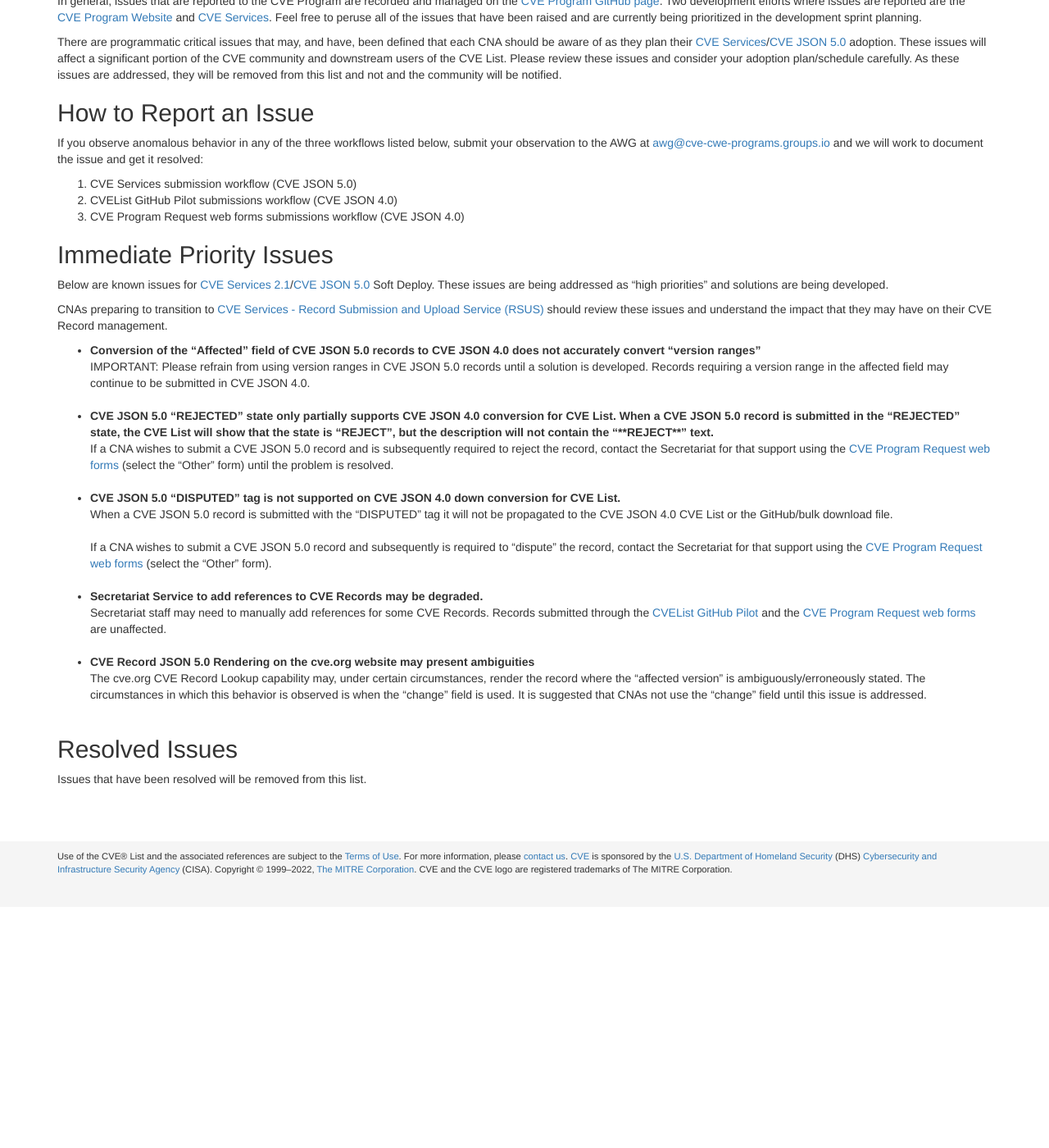
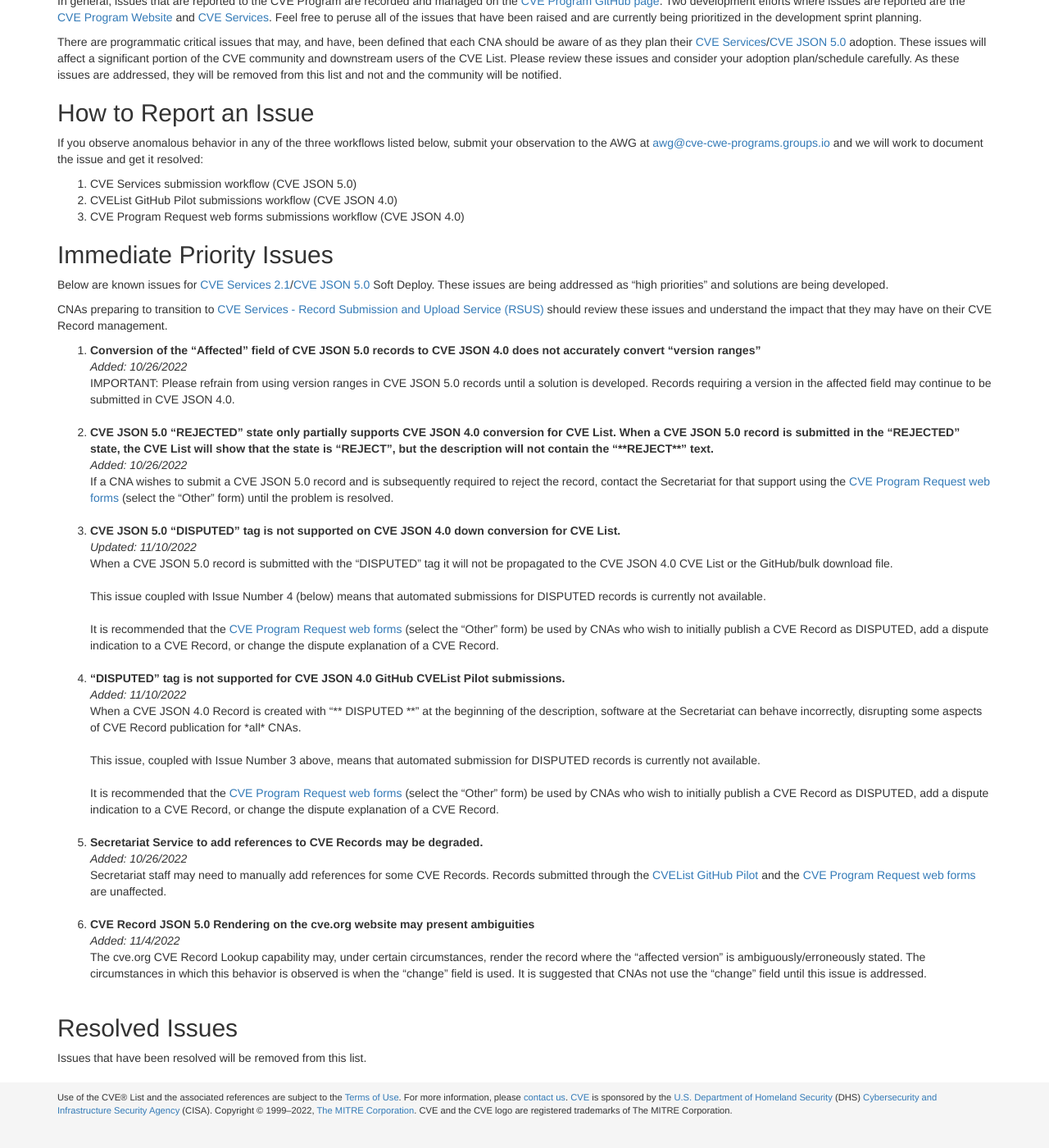
Before and after one commit to CVEProject/cveproject.github.io, a Jekyll site: the page built from automation-cve-services-known-issues.md, in a window 1280 px wide and 1400 px high, scrolled down 294 px. Shown: the whole window at 82% size. Built offline with Jekyll 4.4.1, drawn with Linux system fonts in a browser that asks for light colours; nearby versions of some CDN libraries.

Commit message:
Update automation-cve-services-known-issues.md
Added dates to the issues. Updated issue #3 and add a new issue #4.

```diff
--- a/automation-cve-services-known-issues.md
+++ b/automation-cve-services-known-issues.md
@@ -27,24 +27,36 @@ Below are known issues for [CVE Services 2.1](https://cveproject.github.io/autom
 
 CNAs preparing to transition to [CVE Services - Record Submission and Upload Service (RSUS)](https://cveproject.github.io/automation-cve-services#services-overview) should review these issues and understand the impact that they may have on their CVE Record management.
 
-<ul>
+<ol>
     <li><strong>Conversion of the “Affected” field of CVE JSON 5.0 records to CVE JSON 4.0 does not accurately convert “version ranges”</strong><br/>
-IMPORTANT: Please refrain from using version ranges in CVE JSON 5.0 records until a solution is developed. Records requiring a version range in the affected field may continue to be submitted in CVE JSON 4.0.</li>
+        <i>Added: 10/26/2022</i><br/>
+IMPORTANT: Please refrain from using version ranges in CVE JSON 5.0 records until a solution is developed. Records requiring a version in the affected field may continue to be submitted in CVE JSON 4.0.</li>
     <br/>
     <li><strong>CVE JSON 5.0 “REJECTED” state only partially supports CVE JSON 4.0 conversion for CVE List. When a CVE JSON 5.0 record is submitted in the “REJECTED” state, the CVE List will show that the state is “REJECT”, but the description will not contain the “**REJECT**” text.</strong><br/>
+        <i>Added: 10/26/2022</i><br/>
 If a CNA wishes to submit a CVE JSON 5.0 record and is subsequently required to reject the record, contact the Secretariat for that support using the <a href="https://cveform.mitre.org/">CVE Program Request web forms</a> (select the “Other” form) until the problem is resolved.</li>
     <br/>
     <li><strong>CVE JSON 5.0 “DISPUTED” tag is not supported on CVE JSON 4.0 down conversion for CVE List.</strong><br/>
+        <i>Updated: 11/10/2022</i><br/>
 When a CVE JSON 5.0 record is submitted with the “DISPUTED” tag it will not be propagated to the CVE JSON 4.0 CVE List or the GitHub/bulk download file.<br/><br/>
-If a CNA wishes to submit a CVE JSON 5.0 record and subsequently is required to “dispute” the record, contact the Secretariat for that support using the <a href="https://cveform.mitre.org/">CVE Program Request web forms</a> (select the “Other” form).</li>
+This issue coupled with Issue Number 4 (below) means that automated submissions for DISPUTED records is currently not available.<br/><br/>
+It is recommended that the <a href="https://cveform.mitre.org/">CVE Program Request web forms</a> (select the “Other” form) be used by CNAs who wish to initially publish a CVE Record as DISPUTED, add a dispute indication to a CVE Record, or change the dispute explanation of a CVE Record.</li>
+    <br/>
+    <li><strong>“DISPUTED” tag is not supported for CVE JSON 4.0 GitHub CVEList Pilot submissions.</strong><br/>
+        <i>Added: 11/10/2022</i><br/>
+When a CVE JSON 4.0 Record is created with “** DISPUTED **” at the beginning of the description, software at the Secretariat can behave incorrectly, disrupting some aspects of CVE Record publication for *all* CNAs.<br/><br/>
+This issue, coupled with Issue Number 3 above, means that automated submission for DISPUTED records is currently not available.<br/><br/>
+It is recommended that the <a href="https://cveform.mitre.org/">CVE Program Request web forms</a> (select the “Other” form) be used by CNAs who wish to initially publish a CVE Record as DISPUTED, add a dispute indication to a CVE Record, or change the dispute explanation of a CVE Record.</li>
    <br/>
    <li><strong>Secretariat Service to add references to CVE Records may be degraded.</strong><br/>
+       <i>Added: 10/26/2022</i><br/>
 Secretariat staff may need to manually add references for some CVE Records. Records submitted through the <a href="https://github.com/CVEProject/cvelist">CVEList GitHub Pilot</a> and the <a href="https://cveform.mitre.org/">CVE Program Request web forms</a> are unaffected.</li>
   <br/>
   <li><strong>CVE Record JSON 5.0 Rendering on the cve.org website may present ambiguities</strong><br/>
-The cve.org CVE Record Lookup capability may, under certain circumstances, render the record where the “affected version” is ambiguously/erroneously stated.  The circumstances in which this behavior is observed is when the “change” field is used. It is suggested that CNAs not use the “change” field until this issue is addressed.</li>
+      <i>Added: 11/4/2022</i><br/>
+      The cve.org CVE Record Lookup capability may, under certain circumstances, render the record where the “affected version” is ambiguously/erroneously stated. The circumstances in which this behavior is observed is when the “change” field is used. It is suggested that CNAs not use the “change” field until this issue is addressed.</li>
     <br/>
-</ul>
+</ol>
 
 ## Resolved Issues
 
```
